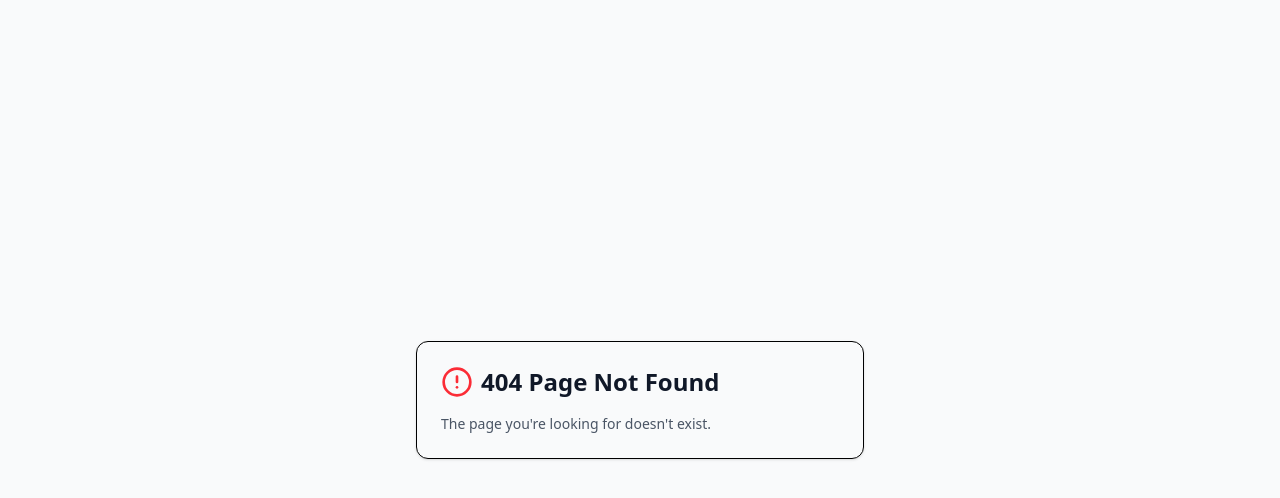
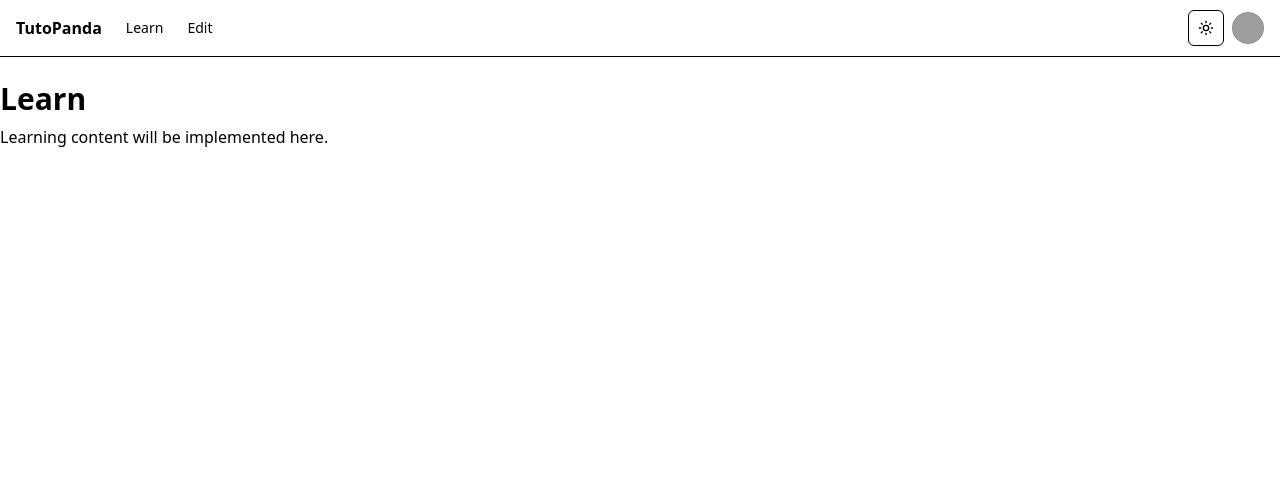
Before and after one commit to keremk/tutopanda, a Next.js app in the folder client/: page /learn in a window 1280 px wide. Before the commit this address had no page. Shown: the top 498 px of the page. Built offline with nearby package versions, Linux system fonts and the light colour scheme; grey boxes are pictures that could not be loaded.

Commit message:
feat: add an initial top navigation bar

```diff
--- /dev/null
+++ b/client/src/app/(app)/edit/page.tsx
@@ -0,0 +1,9 @@
+import TimelineVideoApp from '@/components/timeline-video-app';
+
+export default function EditPage() {
+  return (
+    <div className="flex-1">
+      <TimelineVideoApp />
+    </div>
+  );
+}
--- a/client/src/app/(app)/layout.tsx
+++ b/client/src/app/(app)/layout.tsx
@@ -3,6 +3,7 @@
 import { QueryClientProvider } from "@tanstack/react-query";
 import { TooltipProvider } from "@/components/ui/tooltip";
 import { Toaster } from "@/components/ui/toaster";
+import { Navigation } from "@/components/navigation";
 import { queryClient } from "@/lib/queryClient";
 
 export default function AppLayout({
@@ -13,8 +14,13 @@ export default function AppLayout({
   return (
     <QueryClientProvider client={queryClient}>
       <TooltipProvider>
+        <div className="min-h-screen flex flex-col">
+          <Navigation />
+          <main className="flex-1">
+            {children}
+          </main>
+        </div>
         <Toaster />
-        {children}
       </TooltipProvider>
     </QueryClientProvider>
   );
--- /dev/null
+++ b/client/src/app/(app)/learn/page.tsx
@@ -0,0 +1,10 @@
+export default function LearnPage() {
+  return (
+    <div className="container mx-auto py-6">
+      <h1 className="text-3xl font-bold">Learn</h1>
+      <p className="text-muted-foreground mt-2">
+        Learning content will be implemented here.
+      </p>
+    </div>
+  );
+}
--- a/client/src/app/(app)/page.tsx
+++ b/client/src/app/(app)/page.tsx
@@ -1,5 +1,5 @@
-import TimelineVideoApp from '@/components/timeline-video-app';
+import { redirect } from 'next/navigation';
 
 export default function Home() {
-  return <TimelineVideoApp />;
+  redirect('/edit');
 }
--- /dev/null
+++ b/client/src/components/navigation.tsx
@@ -0,0 +1,80 @@
+"use client";
+
+import Link from "next/link";
+import { usePathname } from "next/navigation";
+import { Avatar, AvatarFallback, AvatarImage } from "@/components/ui/avatar";
+import {
+  DropdownMenu,
+  DropdownMenuContent,
+  DropdownMenuItem,
+  DropdownMenuSeparator,
+  DropdownMenuTrigger,
+} from "@/components/ui/dropdown-menu";
+import { ThemeSwitcher } from "@/components/theme-switcher";
+import { LogOut, Settings, User } from "lucide-react";
+import { cn } from "@/lib/utils";
+
+const navigationItems = [
+  { name: "Learn", href: "/learn" },
+  { name: "Edit", href: "/edit" },
+];
+
+export function Navigation() {
+  const pathname = usePathname();
+
+  return (
+    <nav className="border-b bg-background/95 backdrop-blur supports-[backdrop-filter]:bg-background/60">
+      <div className="flex h-14 items-center px-4">
+        <div className="mr-4 hidden md:flex">
+          <Link className="mr-6 flex items-center space-x-2" href="/">
+            <span className="hidden font-bold sm:inline-block">TutoPanda</span>
+          </Link>
+          <nav className="flex items-center space-x-6 text-sm font-medium">
+            {navigationItems.map((item) => (
+              <Link
+                key={item.href}
+                href={item.href}
+                className={cn(
+                  "transition-colors hover:text-foreground/80",
+                  pathname?.startsWith(item.href)
+                    ? "text-foreground"
+                    : "text-foreground/60"
+                )}
+              >
+                {item.name}
+              </Link>
+            ))}
+          </nav>
+        </div>
+        <div className="flex flex-1 items-center justify-between space-x-2 md:justify-end">
+          <div className="w-full flex-1 md:w-auto md:flex-none">
+            <div className="flex items-center space-x-2">
+              <ThemeSwitcher />
+              <DropdownMenu>
+                <DropdownMenuTrigger asChild>
+                  <Avatar className="h-8 w-8 cursor-pointer">
+                    <AvatarImage src="/avatars/01.png" alt="@user" />
+                    <AvatarFallback>U</AvatarFallback>
+                  </Avatar>
+                </DropdownMenuTrigger>
+                <DropdownMenuContent className="w-56" align="end" forceMount>
+                  <DropdownMenuItem asChild>
+                    <Link href="/account">
+                      <User className="mr-2 h-4 w-4" />
+                      Account
+                    </Link>
+                  </DropdownMenuItem>
+                  <DropdownMenuSeparator />
+                  <DropdownMenuItem>
+                    <LogOut className="mr-2 h-4 w-4" />
+                    Log out
+                  </DropdownMenuItem>
+                </DropdownMenuContent>
+              </DropdownMenu>
+            </div>
+          </div>
+        </div>
+      </div>
+    </nav>
+  );
+}
--- /dev/null
+++ b/client/src/components/theme-switcher.tsx
@@ -0,0 +1,41 @@
+"use client";
+
+import { Monitor, Moon, Sun } from "lucide-react";
+import { useTheme } from "next-themes";
+import { Button } from "@/components/ui/button";
+import {
+  DropdownMenu,
+  DropdownMenuContent,
+  DropdownMenuItem,
+  DropdownMenuTrigger,
+} from "@/components/ui/dropdown-menu";
+
+export function ThemeSwitcher() {
+  const { setTheme } = useTheme();
+
+  return (
+    <DropdownMenu>
+      <DropdownMenuTrigger asChild>
+        <Button variant="outline" size="icon">
+          <Sun className="h-[1.2rem] w-[1.2rem] rotate-0 scale-100 transition-all dark:-rotate-90 dark:scale-0" />
+          <Moon className="absolute h-[1.2rem] w-[1.2rem] rotate-90 scale-0 transition-all dark:rotate-0 dark:scale-100" />
+          <span className="sr-only">Toggle theme</span>
+        </Button>
+      </DropdownMenuTrigger>
+      <DropdownMenuContent align="end">
+        <DropdownMenuItem onClick={() => setTheme("light")}>
+          <Sun className="mr-2 h-4 w-4" />
+          Light
+        </DropdownMenuItem>
+        <DropdownMenuItem onClick={() => setTheme("dark")}>
+          <Moon className="mr-2 h-4 w-4" />
+          Dark
+        </DropdownMenuItem>
+        <DropdownMenuItem onClick={() => setTheme("system")}>
+          <Monitor className="mr-2 h-4 w-4" />
+          System
+        </DropdownMenuItem>
+      </DropdownMenuContent>
+    </DropdownMenu>
+  );
+}
```
Also changed, not shown: 1 other file (tests, documents, lock files or other folders).
